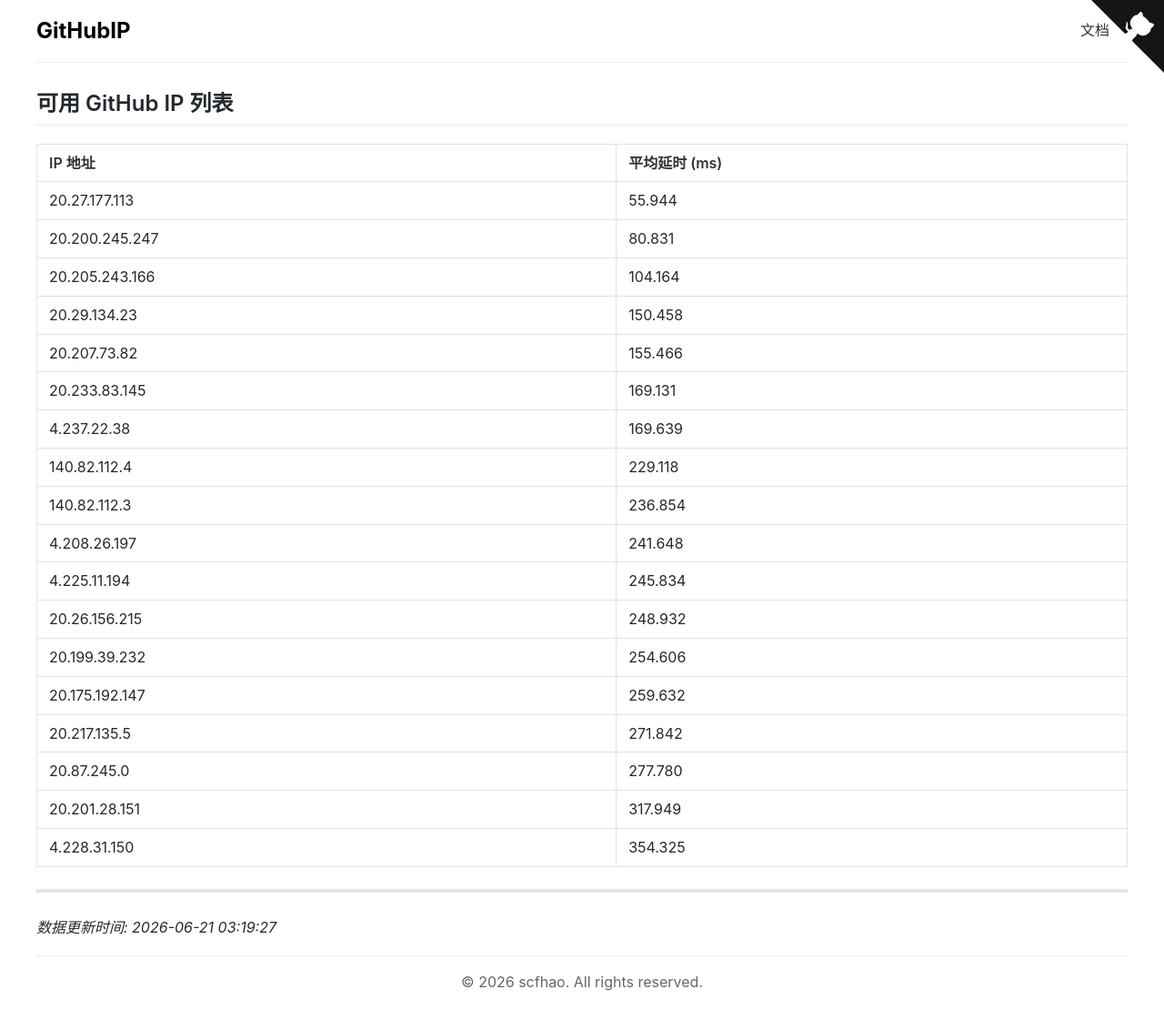
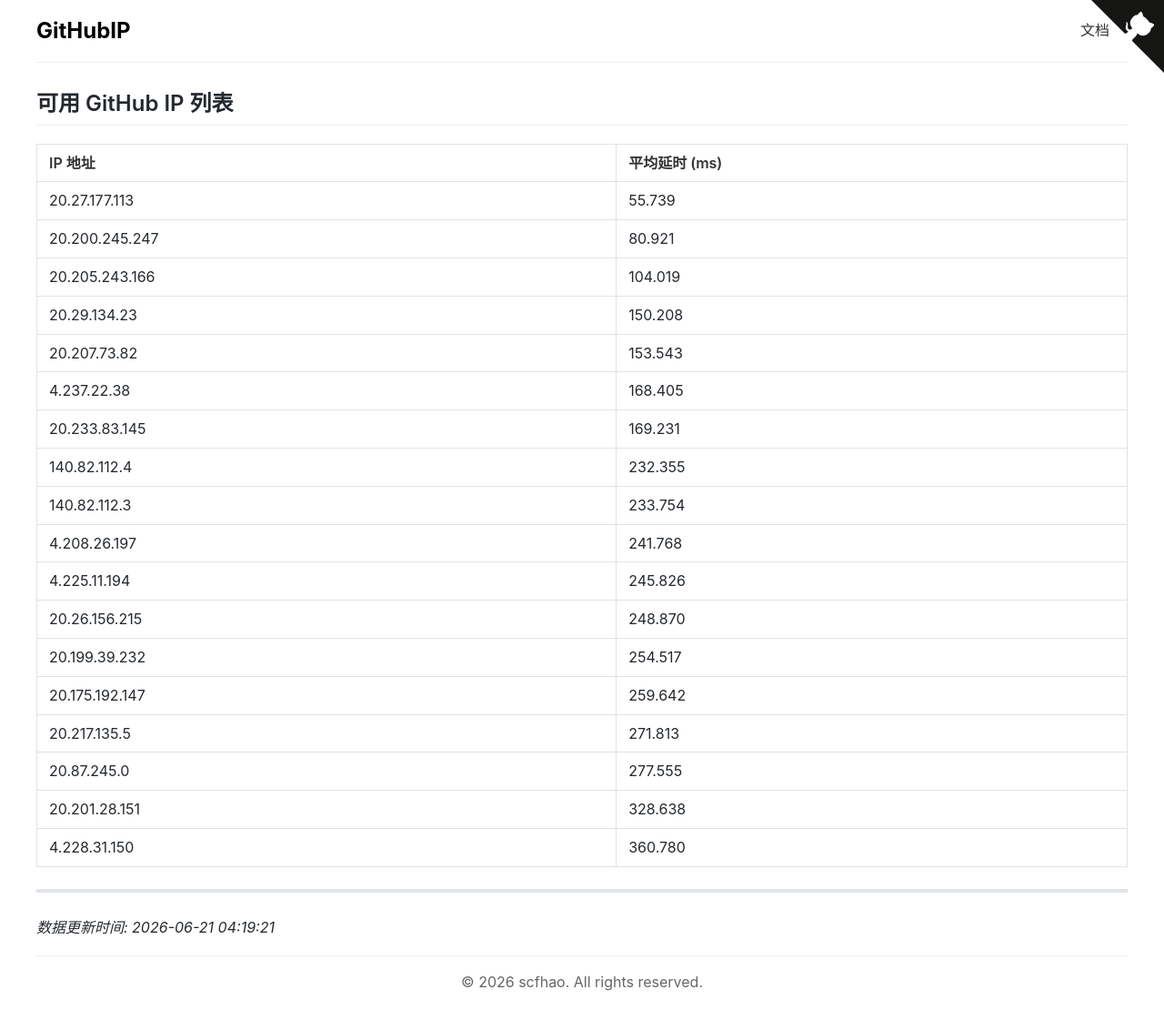
Before and after one commit to scfhao/GitHubIP, a Jekyll site: the page built from index.md, in a window 1280 px wide. Shown: the whole page at 91% size. Built offline with Jekyll 4.4.1, drawn with Linux system fonts in a browser that asks for light colours.

Commit message:
自动脚本执行 - 2026-06-21 04:19:21

```diff
--- a/index.md
+++ b/index.md
@@ -1,32 +1,32 @@
 ---
 layout: home
 title: GitHub IP 列表
-date: 2026-06-21 03:19:27
+date: 2026-06-21 04:19:21
 ---
 
 ## 可用 GitHub IP 列表
 
 | IP 地址 | 平均延时 (ms) |
 |---------|--------------|
-| 20.27.177.113 | 55.944 |
-| 20.200.245.247 | 80.831 |
-| 20.205.243.166 | 104.164 |
-| 20.29.134.23 | 150.458 |
-| 20.207.73.82 | 155.466 |
-| 20.233.83.145 | 169.131 |
-| 4.237.22.38 | 169.639 |
-| 140.82.112.4 | 229.118 |
-| 140.82.112.3 | 236.854 |
-| 4.208.26.197 | 241.648 |
-| 4.225.11.194 | 245.834 |
-| 20.26.156.215 | 248.932 |
-| 20.199.39.232 | 254.606 |
-| 20.175.192.147 | 259.632 |
-| 20.217.135.5 | 271.842 |
-| 20.87.245.0 | 277.780 |
-| 20.201.28.151 | 317.949 |
-| 4.228.31.150 | 354.325 |
+| 20.27.177.113 | 55.739 |
+| 20.200.245.247 | 80.921 |
+| 20.205.243.166 | 104.019 |
+| 20.29.134.23 | 150.208 |
+| 20.207.73.82 | 153.543 |
+| 4.237.22.38 | 168.405 |
+| 20.233.83.145 | 169.231 |
+| 140.82.112.4 | 232.355 |
+| 140.82.112.3 | 233.754 |
+| 4.208.26.197 | 241.768 |
+| 4.225.11.194 | 245.826 |
+| 20.26.156.215 | 248.870 |
+| 20.199.39.232 | 254.517 |
+| 20.175.192.147 | 259.642 |
+| 20.217.135.5 | 271.813 |
+| 20.87.245.0 | 277.555 |
+| 20.201.28.151 | 328.638 |
+| 4.228.31.150 | 360.780 |
 
 ---
 
-*数据更新时间: 2026-06-21 03:19:27*
+*数据更新时间: 2026-06-21 04:19:21*
```
